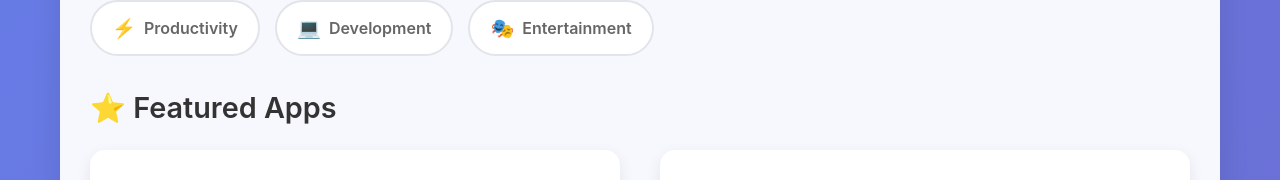
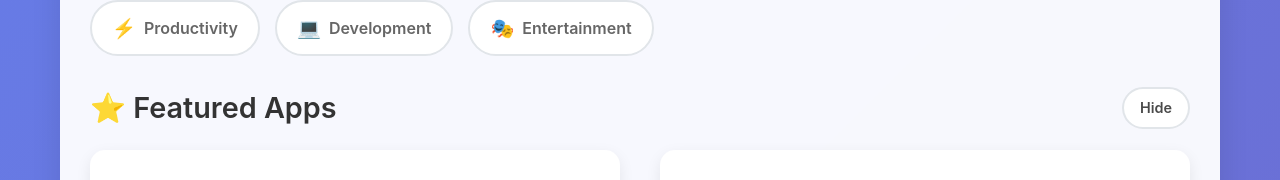
Before and after one commit to Hardik-S/g1, a React app: page / in a window 1280 px wide. Shown: the part 465-645 px from the top of the page. Built offline with nearby package versions, Linux system fonts and the light colour scheme.

Commit message:
Add collapsible control for featured apps section

```diff
--- a/src/components/AppLauncher.css
+++ b/src/components/AppLauncher.css
@@ -213,6 +213,41 @@
   font-size: 1.2rem;
 }
 
+.section-header {
+  display: flex;
+  align-items: center;
+  justify-content: space-between;
+  gap: 12px;
+  margin-bottom: 20px;
+}
+
+.section-header .section-title {
+  margin-bottom: 0;
+}
+
+.section-toggle {
+  border: 2px solid #e1e5e9;
+  background: white;
+  border-radius: 999px;
+  padding: 8px 16px;
+  font-size: 0.9rem;
+  font-weight: 600;
+  color: #4a4a4a;
+  cursor: pointer;
+  transition: all 0.2s ease;
+}
+
+.section-toggle:hover,
+.section-toggle:focus {
+  border-color: #667eea;
+  box-shadow: 0 0 0 3px rgba(102, 126, 234, 0.1);
+  outline: none;
+}
+
+.section-toggle:active {
+  transform: translateY(1px);
+}
+
 .section-title {
   display: flex;
   align-items: center;
@@ -227,6 +262,16 @@
   margin-bottom: 40px;
   padding-bottom: 30px;
   border-bottom: 2px solid #f0f0f0;
+}
+
+.featured-section.collapsed {
+  padding-bottom: 0;
+  border-bottom: none;
+  margin-bottom: 24px;
+}
+
+.featured-section.collapsed .apps-container {
+  display: none;
 }
 
 .apps-container {
--- a/src/components/AppLauncher.js
+++ b/src/components/AppLauncher.js
@@ -19,6 +19,7 @@ const AppLauncher = () => {
   const [selectedCategory, setSelectedCategory] = useState('All');
   const [searchQuery, setSearchQuery] = useState('');
   const [viewMode, setViewMode] = useState('grid'); // 'grid' or 'list'
+  const [isFeaturedCollapsed, setIsFeaturedCollapsed] = useState(false);
   const [torontoTime, setTorontoTime] = useState('--:--:--');
   const [isSettingsOpen, setIsSettingsOpen] = useState(false);
   const [gistSettingsForm, setGistSettingsForm] = useState({
@@ -202,6 +203,10 @@ const AppLauncher = () => {
     closeSettingsModal();
   };
 
+  const toggleFeaturedSection = useCallback(() => {
+    setIsFeaturedCollapsed((prev) => !prev);
+  }, []);
+
   const renderAppCard = (app) => {
     const favorited = isFavorited(app.id);
     return (
@@ -311,10 +316,22 @@ const AppLauncher = () => {
         </nav>
 
         {selectedCategory === 'All' && featuredApps.length > 0 && (
-          <section className="featured-section">
-            <h2 className="section-title">⭐ Featured Apps</h2>
+          <section
+            className={`featured-section${isFeaturedCollapsed ? ' collapsed' : ''}`}
+          >
+            <div className="section-header">
+              <h2 className="section-title">⭐ Featured Apps</h2>
+              <button
+                type="button"
+                className="section-toggle"
+                aria-expanded={!isFeaturedCollapsed}
+                onClick={toggleFeaturedSection}
+              >
+                {isFeaturedCollapsed ? 'Show' : 'Hide'}
+              </button>
+            </div>
             <div className={`apps-container ${viewMode}`}>
-              {featuredApps.map(renderAppCard)}
+              {!isFeaturedCollapsed && featuredApps.map(renderAppCard)}
             </div>
           </section>
         )}
```
